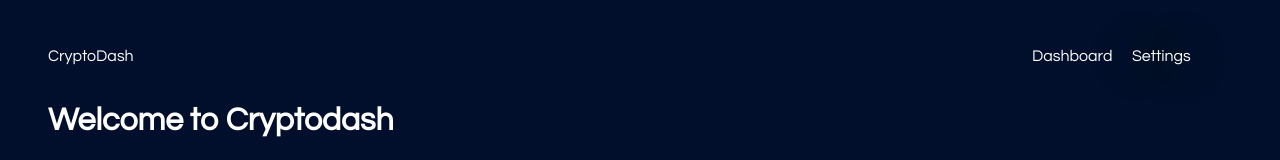
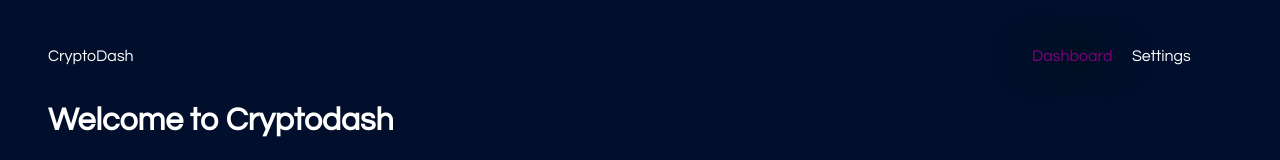
Before and after one commit to richigro/crypto-dash, a React (Create React App) app: page / in a window 1280 px wide. Shown: the top 160 px of the page. Built offline with nearby package versions, Linux system fonts and the light colour scheme.

Commit message:
Using global context to track page

```diff
--- a/src/App/App.js
+++ b/src/App/App.js
@@ -6,12 +6,16 @@ import Welcome from './Welcome';
 import AppBar from './AppBar';
 import AppLayout from './AppLayout';
 
+import AppProvider from './AppProvider';
+
 
 export default function App() {
   return (
     <AppLayout>
-      <AppBar/>
-      <Welcome />
+      <AppProvider>
+        <AppBar/>
+        <Welcome />
+      </AppProvider>
     </AppLayout>
   );
 };
--- a/src/App/AppBar.js
+++ b/src/App/AppBar.js
@@ -1,5 +1,7 @@
 import React from 'react';
 import styled, {css} from 'styled-components'
+
+import { AppContext } from './AppProvider';
 
 const Logo = styled.div`
  font-size: 1.5em;
@@ -14,6 +16,7 @@ const ControlButtonElement = styled.div`
   cursor: pointer;
   ${props => props.active && css`
    text-shadow: 0px 0px 60px #03ff03;
+   color: purple;
   `}
 `;
 
@@ -22,7 +25,10 @@ function toProperCase(lowerCaseString) {
 }
 
 function ControlButton({name, active, ...props}) {
-  return (<ControlButtonElement active={active} {...props}>{toProperCase(name)}</ControlButtonElement>)
+  const [page, setPage] = React.useContext(AppContext);
+  return (<ControlButtonElement active={page === name} onClick={() => {
+    setPage(name);
+  }}{...props}>{toProperCase(name)}</ControlButtonElement>)
 }
 export default function() {
   return <Bar>
--- /dev/null
+++ b/src/App/AppProvider.js
@@ -0,0 +1,8 @@
+import React from 'react';
+export const AppContext = React.createContext();
+
+export default function AppProvider(props) {
+  const [page, setPage] = React.useState('dashboard')
+  const value = [page, setPage];
+  return <AppContext.Provider value={value} {...props}/>
+}
```
